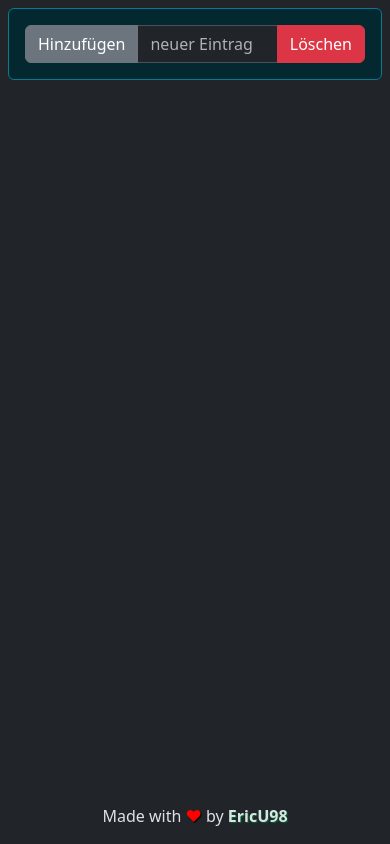
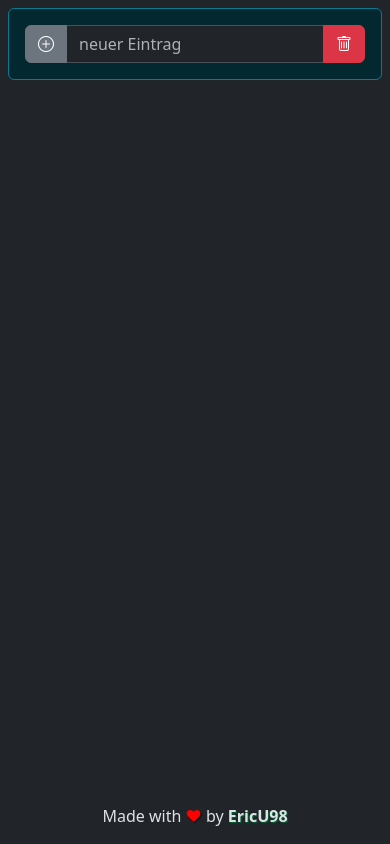
Before and after one commit to EricU98/ericu98.github.io, a website: page WebItemList/index.html in a window 390 px wide. Drawn offline with nearby package versions, Linux system fonts and the light colour scheme.

Commit message:
Added Mobile Support

```diff
--- a/WebItemList/index.html
+++ b/WebItemList/index.html
@@ -16,12 +16,29 @@
          href="https://code.jquery.com/ui/1.12.1/themes/base/jquery-ui.css"
       />
       <link href="style.css" rel="stylesheet" />
+      <link
+         rel="stylesheet"
+         href="https://cdn.jsdelivr.net/npm/bootstrap-icons@1.10.3/font/bootstrap-icons.css"
+      />
    </head>
    <body class="p-2">
-      <div class="alert alert-info input-group">
+      <!-- Input Group Desktop -->
+      <div class="alert alert-info input-group input-group-desktop">
          <button id="addItem" class="btn btn-secondary">Hinzufügen</button>
          <input placeholder="neuer Eintrag" id="newItem" class="form-control" />
+
          <button id="resetItem" class="btn btn-danger">Löschen</button>
+      </div>
+
+      <!-- Input Group Mobile -->
+      <div class="alert alert-info input-group input-group-mobile">
+         <button id="addItem" class="btn btn-secondary">
+            <i class="bi bi-plus-circle"></i>
+         </button>
+         <input placeholder="neuer Eintrag" id="newItem" class="form-control" />
+         <button id="resetItem" class="btn btn-danger">
+            <i class="bi bi-trash"></i>
+         </button>
       </div>
       <div>
          <div id="itemList" class="list-group"></div>
--- a/WebItemList/style.css
+++ b/WebItemList/style.css
@@ -36,3 +36,20 @@
 #newItem {
    color: rgb(2, 254, 132);
 }
+
+.input-group-desktop {
+   display: flex;
+}
+.input-group-mobile {
+   display: none;
+}
+
+/* Styles for mobile devices */
+@media only screen and (max-width: 600px) {
+   .input-group-mobile {
+      display: flex;
+   }
+   .input-group-desktop {
+      display: none;
+   }
+}
```
